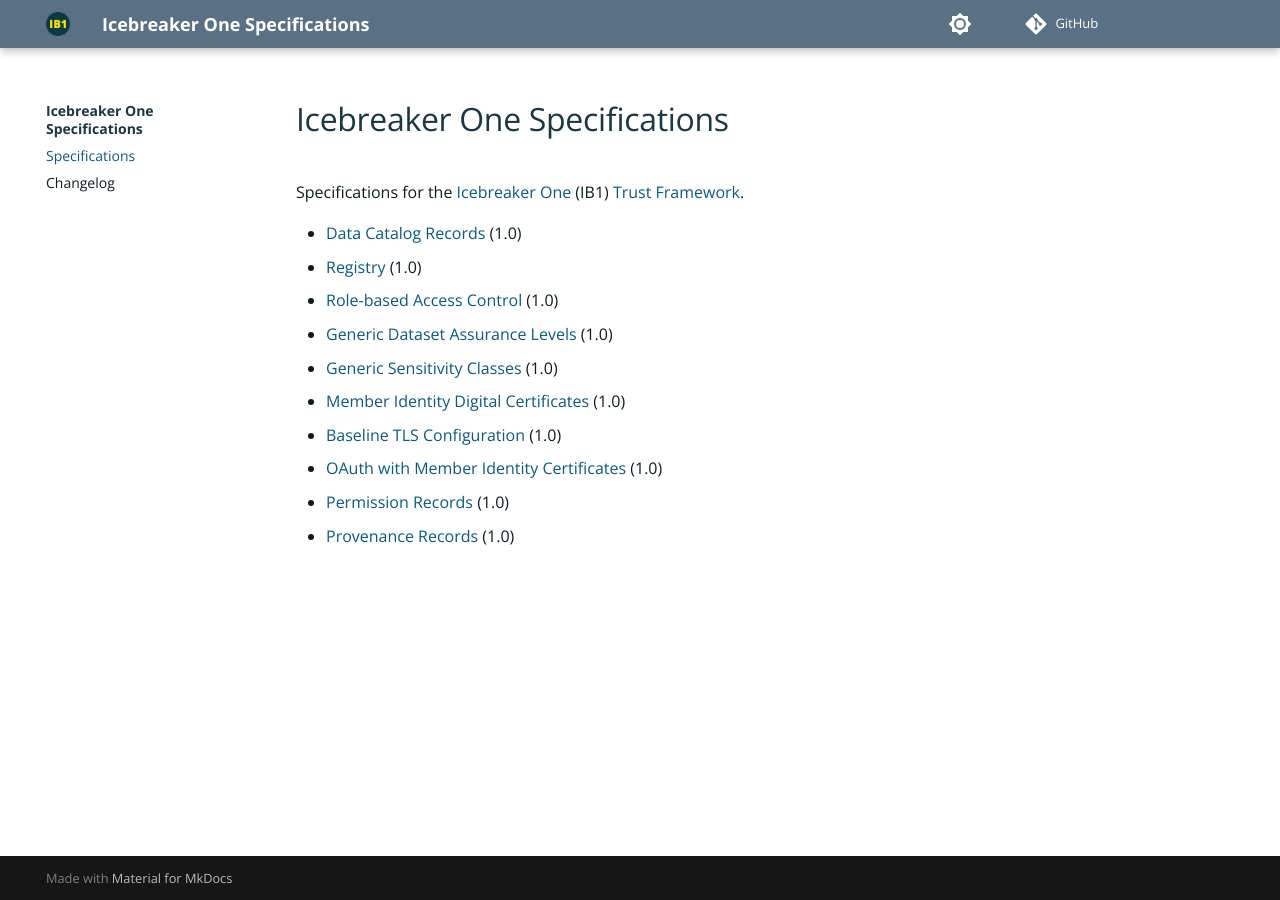
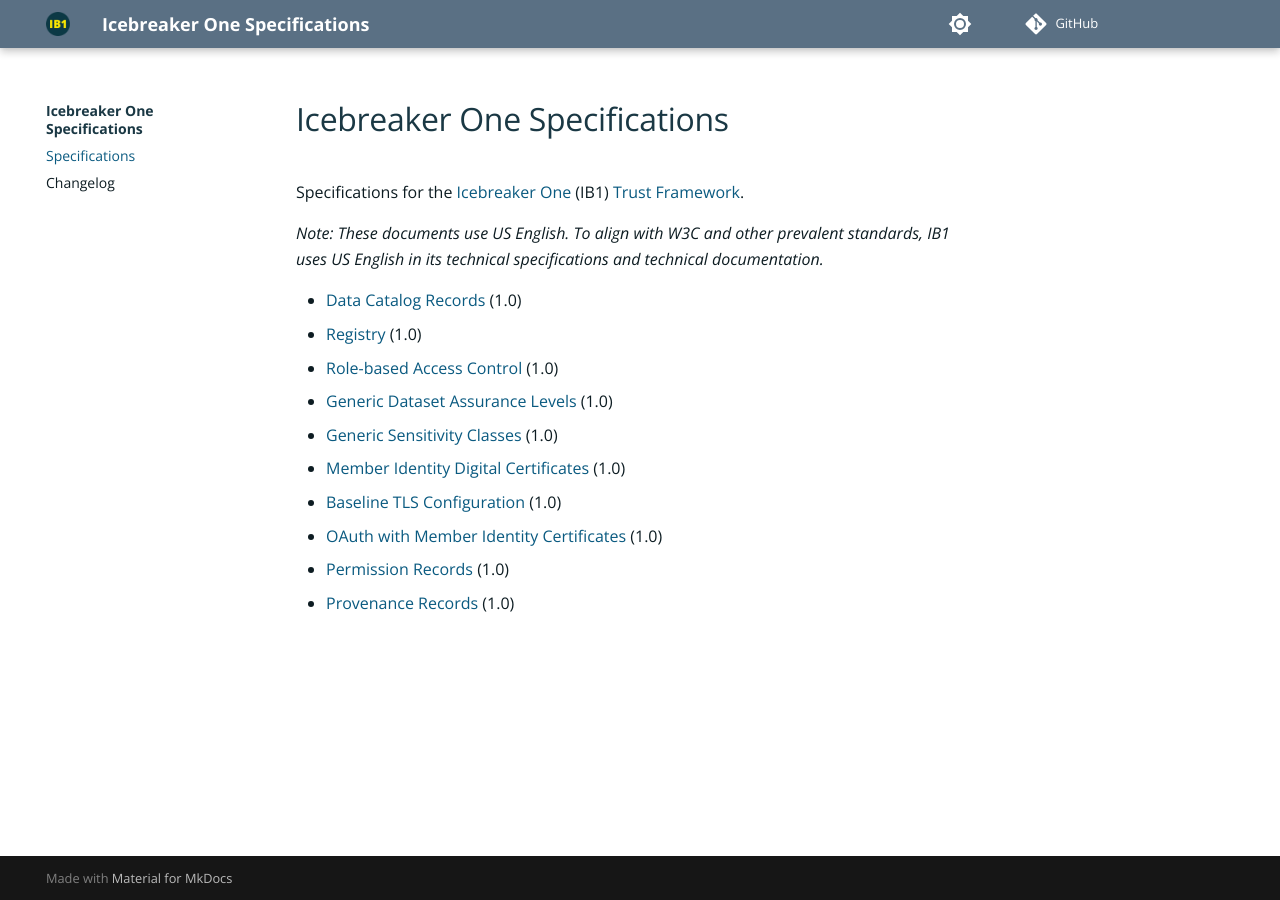
Before and after one commit to icebreakerone/ib1-technical-specifications, an MkDocs documentation site: the page built from docs/index.md, in a window 1280 px wide. Built offline with MkDocs 1.6.1 and Material for MkDocs 9.7.7, drawn with Linux system fonts in a browser that asks for light colours; comment, search, counter and statistics services are not loaded.

Commit message:
US English disclaimer.

```diff
--- a/docs/index.md
+++ b/docs/index.md
@@ -1,6 +1,8 @@
 # Icebreaker One Specifications
 
 Specifications for the [Icebreaker One](https://ib1.org) (IB1) [Trust Framework](https://ib1.org/trust-frameworks/).
+
+_Note: These documents use US English. To align with W3C and other prevalent standards, IB1 uses US English in its technical specifications and technical documentation._
 
  * [Data Catalog Records](data-catalog-records/1.0.md) (1.0)
  * [Registry](registry/1.0.md) (1.0)
```
